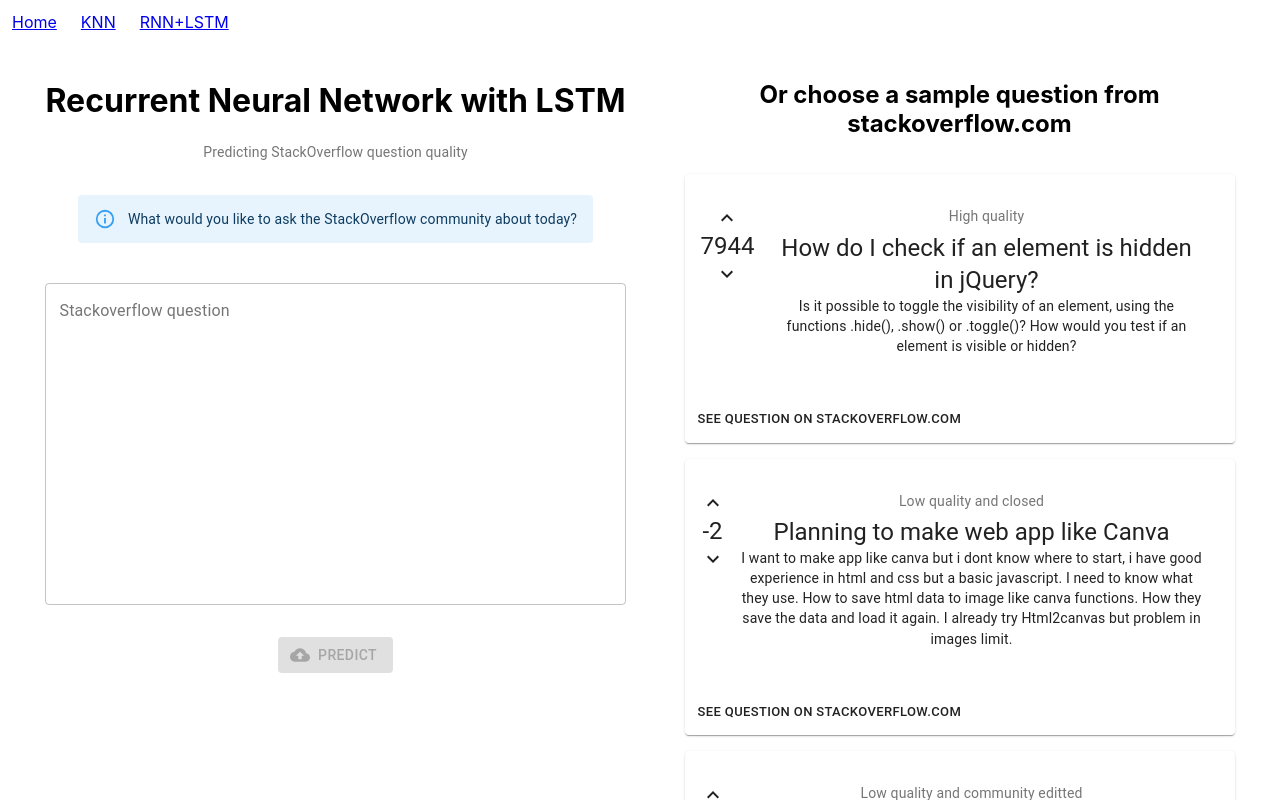
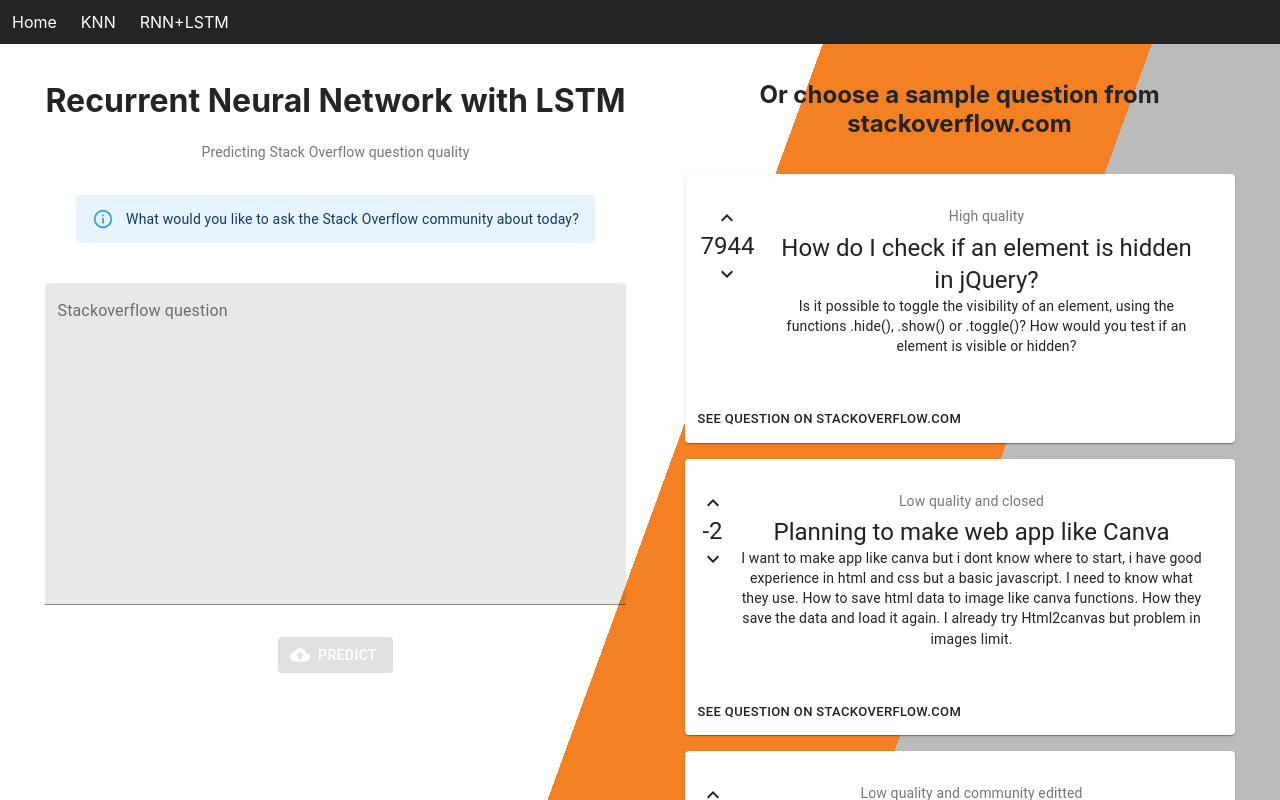
Before and after one commit to Magssch/TDT4173-project, a React (Create React App) app in the folder ml-demo/: page /rnn in a window 1280 px wide. Shown: the top 800 px of the page. Built offline with nearby package versions, Linux system fonts and the light colour scheme.

Commit message:
Update presentation

```diff
--- a/ml-demo/public/index.html
+++ b/ml-demo/public/index.html
@@ -7,7 +7,7 @@
     <meta name="theme-color" content="#000000" />
     <meta
       name="description"
-      content="Web site created using create-react-app"
+      content="Stackoverflow question quality classifier"
     />
     <link rel="apple-touch-icon" href="%PUBLIC_URL%/logo192.png" />
     <!--
@@ -24,7 +24,7 @@
       work correctly both with client-side routing and a non-root public URL.
       Learn how to configure a non-root public URL by running `npm run build`.
     -->
-    <title>React App</title>
+    <title>TDT4173 Stack Overflow Classifier</title>
   </head>
   <body>
     <noscript>You need to enable JavaScript to run this app.</noscript>
--- a/ml-demo/src/components/header/index.js
+++ b/ml-demo/src/components/header/index.js
@@ -1,17 +1,18 @@
 import React from "react";
 import { Link } from "react-router-dom";
 
+
 const Header = () => {
   return (
-    <div style={{ display: "flex"}}>
-      <Link to="/">
-        <div style={{padding: "12px"}}> Home </div>
+    <div style={{ display: "flex", backgroundColor: "#222426", color: "white"}}>
+      <Link to="/" style={{textDecoration: "none"}}>
+        <div style={{padding: "12px", color: "white"}}> Home </div>
       </Link>
-      <Link to="/knn">
-        <div style={{padding: "12px"}}> KNN </div>
+      <Link to="/knn" style={{textDecoration: "none"}}>
+        <div style={{padding: "12px", color: "white", textDecoration: "none"}}> KNN </div>
       </Link>
-      <Link to="/rnn">
-        <div style={{padding: "12px"}}> RNN+LSTM </div>
+      <Link to="/rnn" style={{textDecoration: "none"}}>
+        <div style={{padding: "12px", color: "white", textDecoration: "none"}}> RNN+LSTM </div>
       </Link>
     </div>
   );
--- a/ml-demo/src/pages/KNN/index.js
+++ b/ml-demo/src/pages/KNN/index.js
@@ -5,10 +5,23 @@ import * as d3 from "d3";
 import { Button, TextField } from "@material-ui/core";
 import Grid from "@material-ui/core/Grid";
 import { Typography, Box } from "@material-ui/core";
+import { createMuiTheme } from '@material-ui/core/styles';
+import { ThemeProvider } from '@material-ui/styles';
 
 const euclideanDistance = (point1, point2) => {
   return Math.sqrt((parseFloat(point1.X) - point2.X) ** 2 + (parseFloat(point1.Y) - point2.Y) ** 2);
 };
+
+const theme = createMuiTheme({
+  palette: {
+    primary: {
+      main: '#F48024',
+    },
+    secondary: {
+      main: '#222426',
+    },
+  }
+});
 
 const calulateClass = (datapoint, data, k) => {
   let nearestArr = [];
@@ -97,8 +110,8 @@ const KNeighbors = () => {
   };
 
   return (
-    <>
-      <Box>
+    <ThemeProvider theme={theme}>
+      <Box pt={2}>
         <h1>K-Nearest Neighbors</h1>
       </Box>
       <Grid container alignItems="center" direction="column" spacing={5}>
@@ -127,7 +140,7 @@ const KNeighbors = () => {
             value={(point.X + 2) * 100}
             className="slider"
             id="myRange"
-            style={{ width: "500px" }}
+            style={{ width: "500px"}}
             onChange={(e) =>
               setPoint({
                 X: e.target.value / 100 - 2,
@@ -186,13 +199,15 @@ const KNeighbors = () => {
             />
           </Grid>
           <Grid item>
-            <Button top variant="contained" color="primary" onClick={() => calculate()}>
-              Calculate
-            </Button>
+            <Box mt={3}>
+              <Button top variant="contained" style={{color: "#FFFFFF"}} color="primary" onClick={() => calculate()}>
+                Calculate
+              </Button>
+            </Box>
           </Grid>
         </Grid>
       </Grid>
-    </>
+    </ThemeProvider>
   );
 };
 
--- a/ml-demo/src/pages/Landing/index.js
+++ b/ml-demo/src/pages/Landing/index.js
@@ -1,10 +1,21 @@
 import React from 'react';
+import logo from './stackoverflow.png';
+import { Box } from '@material-ui/core';
 
 const Landing = () =>{
     return (
-        <div>
-            Hello, world!
-        </div>
+        <Box my={5} display={"flex"} flexDirection={"column"}>
+            <Box mx={"auto"} style={{maxWidth: "800px"}}>
+                <h1 style={{color: "#222426"}}>What characterizes a good question on Stack Overflow?</h1>
+                <p>For our final project in TDT4173 Machine Learning at NTNU, we have attempted to find an answer to this question.</p>
+                <br/>
+                <p>We have not found an answer, through by using 45k previously asked questions on stackoverflow.com, we have trained a model that might shed some light on the characteristics of a high quality question, and that of a low quality and unfocused question.</p>
+                <br/>
+            </Box>
+            <Box mx={"auto"}>
+                <img src={logo} alt="Logo" style={{height: "45vh"}} />
+            </Box>
+        </Box>
     )
 };
 
--- a/ml-demo/src/pages/RNN/index.js
+++ b/ml-demo/src/pages/RNN/index.js
@@ -4,7 +4,9 @@ import { KeyboardArrowDown, KeyboardArrowUp } from '@material-ui/icons';
 import CloudUploadIcon from '@material-ui/icons/CloudUpload';
 import HighQualityIcon from '@material-ui/icons/HighQuality';
 import { Button, TextField, Box, LinearProgress, Card, CardContent, CardActions, Typography } from '@material-ui/core';
-import { makeStyles } from '@material-ui/core/styles';
+import { makeStyles, createMuiTheme } from '@material-ui/core/styles';
+import { ThemeProvider } from '@material-ui/styles';
+
 import { Alert } from '@material-ui/lab';
 import { palette } from '@material-ui/system';
 import Tokenizer, { tokenizerFromJson } from './tokenizer';
@@ -32,6 +34,16 @@ const sampleQuestions = [
     url: "https://stackoverflow.com/questions/34583878/planning-to-make-web-app-like-canva/35942896",
   },
 ]
+const theme = createMuiTheme({
+  palette: {
+    primary: {
+      main: '#F48024',
+    },
+    secondary: {
+      main: '#222426',
+    },
+  }
+});
 
 const tokenize = text => {
   const tokenizer = new Tokenizer();
@@ -77,16 +89,17 @@ const Recurrent = () => {
   }
 
   return (
-    <>
-      <Box display="flex" flexDirection="row" flexWrap={"wrap"} mx={2} my={2}>
+    <ThemeProvider theme={theme}>
+    <Box style={{background: "linear-gradient(110deg, #FFFFFF 50%, rgba(0, 0, 0, 0) 50%), linear-gradient(110deg, #F48024 70%, #BCBBBB 5%)"}}>
+      <Box display="flex" flexDirection="row" flexWrap={"wrap"} mx={2} py={2}>
         <Box display="flex" flexDirection="column" mx={"auto"} maxWidth={"1000px"} minWidth={"300px"}>
           <Box>
-            <h1 id={"top"}>Recurrent Neural Network with LSTM</h1>
+            <h1 id={"top"} style={{color: "#222426"}}>Recurrent Neural Network with LSTM</h1>
             <Typography
               className={classes.title}
               color="textSecondary"
             >
-              Predicting StackOverflow question quality
+              Predicting Stack Overflow question quality
             </Typography>
           </Box>
           <Box mx={"auto"} mt={4}>
@@ -106,28 +119,29 @@ const Recurrent = () => {
                     }
                   </>
                 }
-              </> : <Alert severity="info">What would you like to ask the StackOverflow community about today?</Alert>
+              </> : <Alert severity="info">What would you like to ask the Stack Overflow community about today?</Alert>
           }
           </Box>
           <Box flexDirection="column" mt={5} mb={"auto"} mx={"auto"} width={"100%"}>
             <TextField
               id="filled-basic"
               label="Stackoverflow question"
-              variant="outlined"
+              variant="filled"
               value={question}
               error={validate && (!question || question.length <= 0)}
               helperText={validate && (!question || question.length <= 0) && "Question cannot be empty"}
               multiline={true}
               fullWidth={true}
               rows={15}
-              color={"primary"}
+              color={"secondary"}
               onChange={(e) => { setQuestion(e.target.value);  setValidate(true); }}
             />
             <Box mt={4}>
               <Button
                 variant="contained"
-                startIcon={<CloudUploadIcon/>}
-                color={"secondary"}
+                startIcon={<CloudUploadIcon style={{color: "white"}}/>}
+                color={"primary"}
+                style={{color: "white"}}
                 onClick={(e) => requestPred()}
                 disabled={!question || question.length <= 0}
               >
@@ -137,7 +151,7 @@ const Recurrent = () => {
           </Box>
         </Box>
         <Box display="flex" flexDirection="column" maxWidth={"550px"} minWidth={"300px"}  mx={"auto"}>
-          <Box><h2>Or choose a sample question from stackoverflow.com</h2></Box>
+          <Box><h2 style={{color: "#222426"}}>Or choose a sample question from stackoverflow.com</h2></Box>
           {sampleQuestions.map((sampleQuestion, key) => (
             <Card key={key} style={{marginTop: "1rem"}}>
               <Box display="flex" flexDirection="row" m={2} style={{cursor: "pointer"}} onClick={() => autoFill(sampleQuestion.body)}>
@@ -167,7 +181,8 @@ const Recurrent = () => {
           ))}
         </Box>
       </Box>
-    </>
+    </Box>
+    </ThemeProvider>
   );
 };
 
```
Also changed, not shown: ml-demo/src/pages/Landing/stackoverflow.png (added).
